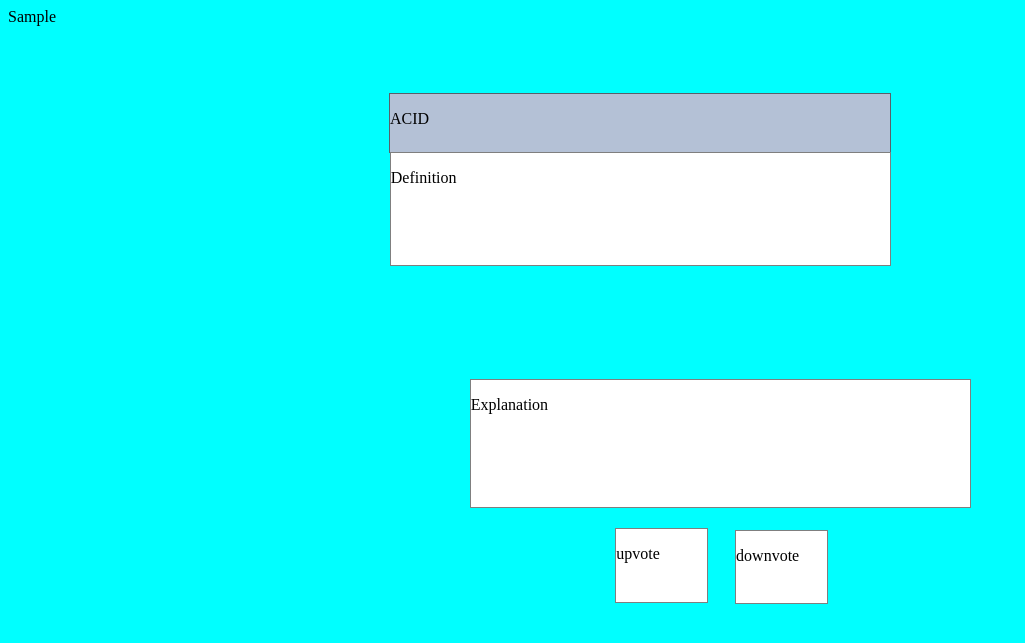
After one commit to zihadbappy/UrbanBangla, a Python web app: template templates/home.html in a window 1280 px wide. The commit adds this page. Shown: the top 643 px of the page, without its empty margins (0-1025 px from the left). Run offline with Jinja, Linux system fonts and the light colour scheme; the template is opened without the code that fills it: most values are stand-ins (such as "Sample title", 1, 10 or a date in 2020).

Commit message:
some updates in the codebase

```diff
--- /dev/null
+++ b/static/styles/home.css
@@ -0,0 +1,91 @@
+body{
+    background-color: aqua;
+}
+#card{
+
+    position: absolute;
+    width: 501.23px;
+    height: 397.58px;
+    left: 469.77px;
+    top: 205px;
+
+    background: #FFFFFF;
+    border: 0.0776231px solid rgba(0, 0, 0, 0.9);
+}
+
+
+#exp{
+
+    position: absolute;
+    width: 501.23px;
+    height: 129.17px;
+    left: 469.77px;
+    top: 379.04px;
+
+    background: #FFFFFF;
+    border: 0.773498px solid rgba(0, 0, 0, 0.5);
+    box-sizing: border-box;
+}
+
+
+#definition{
+
+
+
+    position: absolute;
+    width: 501.23px;
+    height: 114.48px;
+    left: calc(50% - 501.23px/2 + 0.39px);
+    top: calc(50% - 114.48px/2 - 190.98px);
+
+    background: #FFFFFF;
+    border: 0.773498px solid rgba(0, 0, 0, 0.5);
+    box-sizing: border-box;
+
+}
+
+
+#word{
+
+    position: absolute;
+    width: 502px;
+    height: 60.33px;
+    left: calc(50% - 502px/2);
+    top: calc(50% - 60.33px/2 - 276.83px);
+
+    background: #B4C1D6;
+    mix-blend-mode: normal;
+    border: 0.773498px solid rgba(0, 0, 0, 0.5);
+    box-sizing: border-box;
+}
+
+
+#upvote
+{
+
+    position: absolute;
+    width: 92.82px;
+height: 74.26px;
+left: 615.19px;
+top: 528.32px;
+
+background: #FFFFFF;
+border: 0.773498px solid rgba(0, 0, 0, 0.5);
+box-sizing: border-box;
+}
+
+
+
+#downvote
+{
+
+    position: absolute;
+    width: 92.82px;
+    height: 74.26px;
+    left: 735.08px;
+top: 529.87px;
+
+background: #FFFFFF;
+border: 0.773498px solid rgba(0, 0, 0, 0.5);
+box-sizing: border-box;
+}
--- /dev/null
+++ b/templates/home.html
@@ -0,0 +1,40 @@
+{% extends 'layout.html' %}
+{% block content %}
+
+<div class="card">
+    <form>
+        <div id="word">
+            <p>
+
+                ACID
+            </p>
+        </div>
+        <div id="definition">
+            <p>
+
+                Definition
+            </p>
+        </div>
+        <div id="exp">
+            <p>
+
+                Explanation
+            </p>
+        </div>
+        <div id="upvote">
+            <p>
+
+                upvote
+            </p>
+        </div>
+        <div id="downvote">
+            <p>
+
+                downvote
+            </p>
+        </div>
+    </form>
+</div>
+
+{{ json_words }}
+{% endblock content %}
--- /dev/null
+++ b/templates/layout.html
@@ -0,0 +1,16 @@
+<!DOCTYPE html>
+<html lang="en">
+<head>
+    <meta charset="UTF-8">
+    <meta http-equiv="X-UA-Compatible" content="IE=edge">
+    <meta name="viewport" content="width=device-width, initial-scale=1.0">
+    <link rel="stylesheet" href="{{ url_for('static',filename='styles/home.css') }}">
+    <title>Urban Bangla</title>
+</head>
+<body>
+    {% block content %}
+
+
+    {% endblock content %}
+</body>
+</html>
```
Also changed, not shown: templates/addword.html (+3 -12 lines), templates/css/home.css (added, +91 -0 lines).
